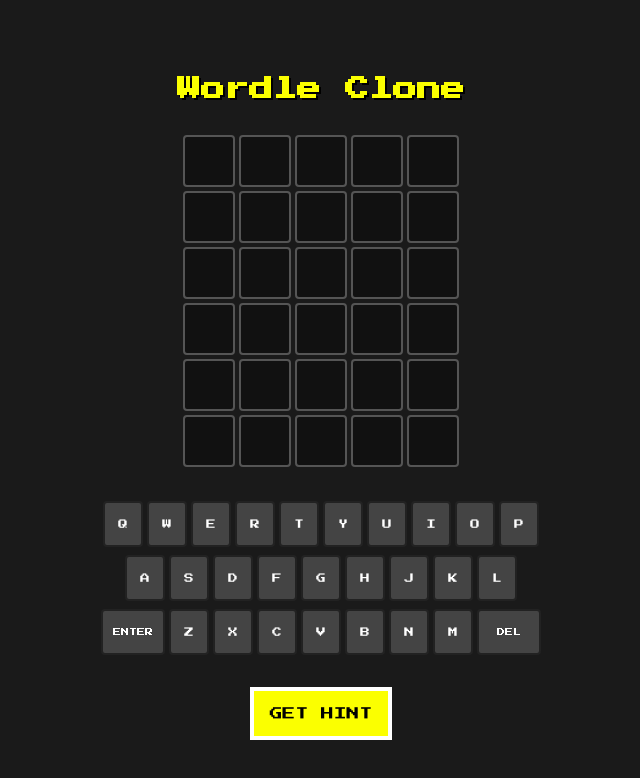
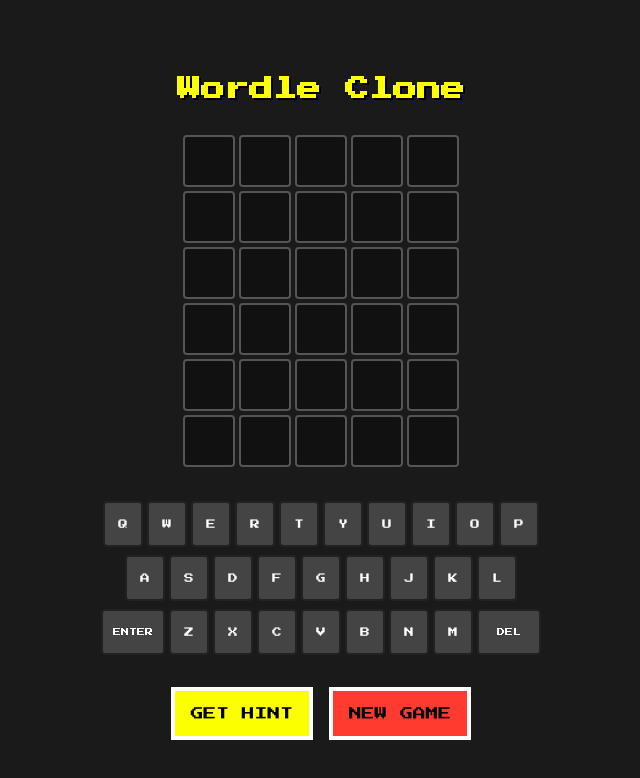
Before and after one commit to Arindam-Roy2004/wordle-ai-game, a React (Vite) app: page / in a window 1280 px wide. Shown: the top 778 px of the page, without its empty margins (319-959 px from the left). Built offline with nearby package versions, Linux system fonts and the light colour scheme.

Commit message:
feat: add game timer and reset functionality; update favicon

```diff
--- a/index.html
+++ b/index.html
@@ -3,7 +3,7 @@
 
 <head>
   <meta charset="UTF-8" />
-  <link rel="icon" type="image/svg+xml" href="/vite.svg" />
+  <link rel="icon" type="image/png" href="/favicon.png" />
   <meta name="viewport" content="width=device-width, initial-scale=1.0" />
   <title>Wordle Clone Pac-Man</title>
 </head>
--- a/src/App.tsx
+++ b/src/App.tsx
@@ -18,12 +18,41 @@
   const [hint, setHint] = useState<string>('');
   const [isGameFinished, setIsGameFinished] = useState(false);
   const [isLoadingHint, setIsLoadingHint] = useState(false);
+  const [timeLeft, setTimeLeft] = useState(300); // 5 minute timer
+
+  const resetGame = useCallback(() => {
+    const randomWord = WORDS[Math.floor(Math.random() * WORDS.length)];
+    setRightGuessString(randomWord);
+    setGuesses(Array(NUMBER_OF_GUESSES).fill([]));
+    setColors(Array(NUMBER_OF_GUESSES).fill([]));
+    setCurrentGuessIndex(0);
+    setKeyboardColors({});
+    setHint('');
+    setIsGameFinished(false);
+    setTimeLeft(300); // Reset timer
+    console.log("Answer:", randomWord);
+  }, []);
 
   useEffect(() => {
-    const randomWord = WORDS[Math.floor(Math.random() * WORDS.length)];
-    setRightGuessString(randomWord);
-    console.log("Answer:", randomWord);
-  }, []);
+    resetGame();
+  }, [resetGame]);
+
+  useEffect(() => {
+    if (isGameFinished) return;
+
+    if (timeLeft <= 0) {
+      setIsGameFinished(true);
+      toastr.error("Time's up! Game over!");
+      toastr.info(`The right word was: "${rightGuessString}"`);
+      return;
+    }
+
+    const timer = setInterval(() => {
+      setTimeLeft(prev => prev - 1);
+    }, 1000);
+
+    return () => clearInterval(timer);
+  }, [timeLeft, isGameFinished, rightGuessString]);
 
   const insertKey = useCallback((key: string) => {
     if (isGameFinished || currentGuessIndex >= NUMBER_OF_GUESSES) return;
@@ -107,7 +136,10 @@
     setKeyboardColors(newKeyboardColors);
 
     if (guessString === rightGuessString) {
-      setTimeout(() => toastr.success("You guessed right! Game over!"), 1500);
+      setTimeout(() => {
+        toastr.success("You guessed right!");
+        resetGame();
+      }, 1500);
       setIsGameFinished(true);
       return;
     }
@@ -184,15 +216,22 @@
         onKeyPress={onKeyPress}
       />
 
-      <div className="hint-section">
+      <div className="hint-section" style={{ display: 'flex', justifyContent: 'center', gap: '1rem', flexWrap: 'wrap' }}>
         <button
           className="hint-btn"
           onClick={handleGetHint}
-          disabled={isLoadingHint}
+          disabled={isLoadingHint || isGameFinished}
         >
           {isLoadingHint ? 'WAIT...' : 'GET HINT'}
         </button>
-        {hint && <p className="hint-text">{hint}</p>}
+        <button
+          className="hint-btn"
+          onClick={resetGame}
+          style={{ backgroundColor: '#ff3b30' }}
+        >
+          NEW GAME
+        </button>
+        {hint && <p className="hint-text" style={{ width: '100%' }}>{hint}</p>}
       </div>
     </div>
   );
```
Also changed, not shown: public/favicon.png (added).
